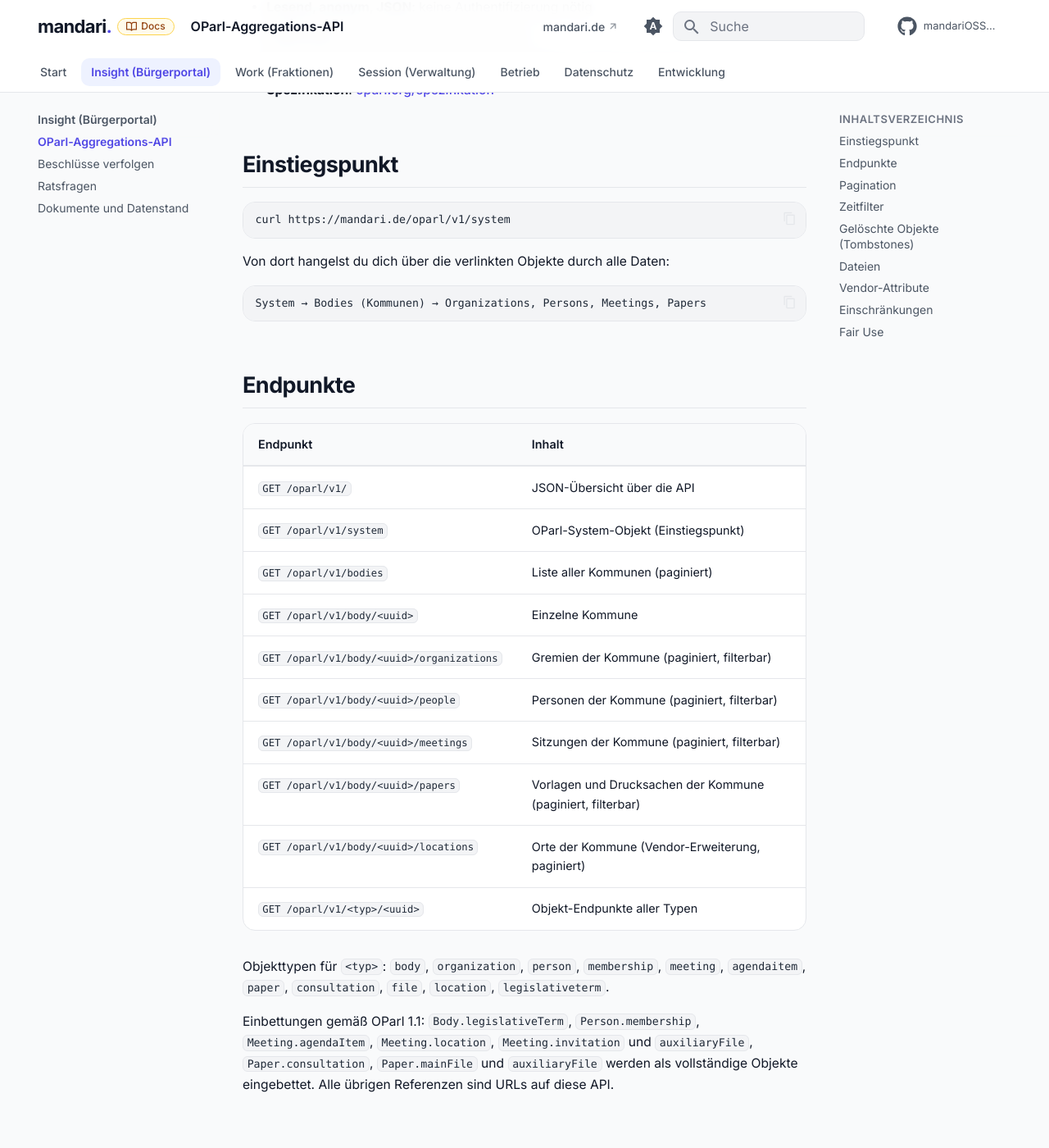
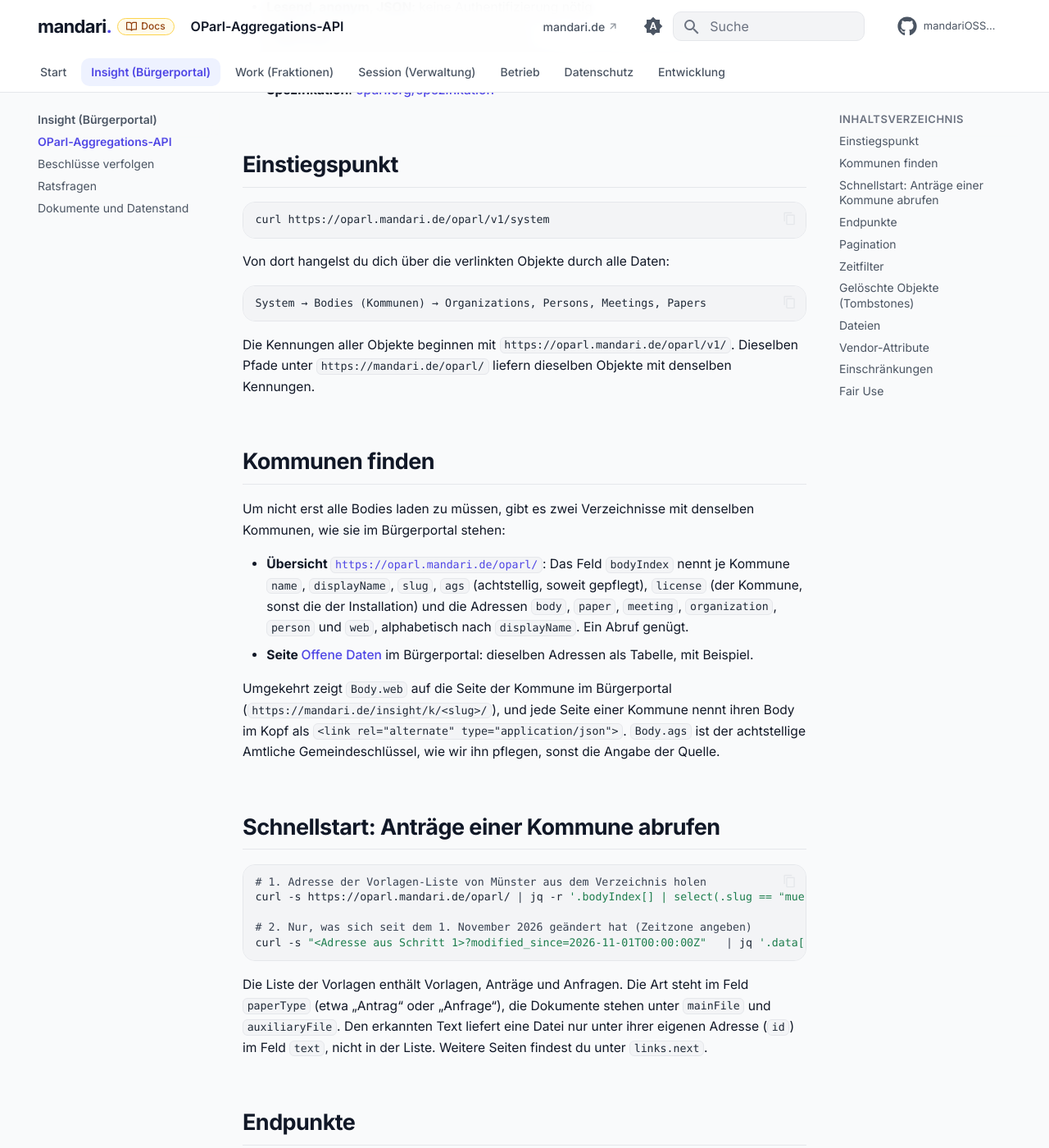
Before and after one commit to mandariOSS/docs, an MkDocs documentation site: the page built from docs/insight/oparl-api.md, in a window 1280 px wide and 1400 px high, scrolled down 351 px. Shown: the whole window at 82% size. Built offline with MkDocs 1.6.1 and Material for MkDocs 9.7.7, drawn with Linux system fonts in a browser that asks for light colours; comment, search, counter and statistics services are not loaded; some of the changed text lies outside the part shown.

Commit message:
OParl-API: Einstieg unter oparl.mandari.de, Kommunen finden, Schnellstart (mandari#1282) (#13)
* OParl-API: Einstieg unter oparl.mandari.de, Kommunen finden, Schnellstart (mandari#1282)

- Einstieg und Beispiele mit der kanonischen Adresse oparl.mandari.de
- neuer Abschnitt „Kommunen finden“: bodyIndex in /oparl/, Seite „Offene
  Daten“ im Bürgerportal, Body.web und Body.ags
- Schnellstart „Anträge einer Kommune abrufen“ mit curl und jq
- llms.txt und Änderungsseite ergänzt

* OParl-API: license und achtstelliger AGS im Verzeichnis, Text einer Datei nur an ihrer Adresse (mandari#1282)

````diff
--- a/docs/insight/oparl-api.md
+++ b/docs/insight/oparl-api.md
@@ -15,7 +15,7 @@
 ## Einstiegspunkt
 
 ```bash
-curl https://mandari.de/oparl/v1/system
+curl https://oparl.mandari.de/oparl/v1/system
 ```
 
 Von dort hangelst du dich über die verlinkten Objekte durch alle Daten:
@@ -24,11 +24,34 @@
 System → Bodies (Kommunen) → Organizations, Persons, Meetings, Papers
 ```
 
+Die Kennungen aller Objekte beginnen mit `https://oparl.mandari.de/oparl/v1/`. Dieselben Pfade unter `https://mandari.de/oparl/` liefern dieselben Objekte mit denselben Kennungen.
+
+## Kommunen finden
+
+Um nicht erst alle Bodies laden zu müssen, gibt es zwei Verzeichnisse mit denselben Kommunen, wie sie im Bürgerportal stehen:
+
+- **Übersicht [`https://oparl.mandari.de/oparl/`](https://oparl.mandari.de/oparl/)**: Das Feld `bodyIndex` nennt je Kommune `name`, `displayName`, `slug`, `ags` (achtstellig, soweit gepflegt), `license` (der Kommune, sonst die der Installation) und die Adressen `body`, `paper`, `meeting`, `organization`, `person` und `web`, alphabetisch nach `displayName`. Ein Abruf genügt.
+- **Seite [Offene Daten](https://mandari.de/insight/offene-daten/)** im Bürgerportal: dieselben Adressen als Tabelle, mit Beispiel.
+
+Umgekehrt zeigt `Body.web` auf die Seite der Kommune im Bürgerportal (`https://mandari.de/insight/k/<slug>/`), und jede Seite einer Kommune nennt ihren Body im Kopf als `<link rel="alternate" type="application/json">`. `Body.ags` ist der achtstellige Amtliche Gemeindeschlüssel, wie wir ihn pflegen, sonst die Angabe der Quelle.
+
+## Schnellstart: Anträge einer Kommune abrufen
+
+```bash
+# 1. Adresse der Vorlagen-Liste von Münster aus dem Verzeichnis holen
+curl -s https://oparl.mandari.de/oparl/ | jq -r '.bodyIndex[] | select(.slug == "muenster") | .paper'
+
+# 2. Nur, was sich seit dem 1. November 2026 geändert hat (Zeitzone angeben)
+curl -s "<Adresse aus Schritt 1>?modified_since=2026-11-01T00:00:00Z"   | jq '.data[] | {name, reference, paperType, date, web}'
+```
+
+Die Liste der Vorlagen enthält Vorlagen, Anträge und Anfragen. Die Art steht im Feld `paperType` (etwa „Antrag“ oder „Anfrage“), die Dokumente stehen unter `mainFile` und `auxiliaryFile`. Den erkannten Text liefert eine Datei nur unter ihrer eigenen Adresse (`id`) im Feld `text`, nicht in der Liste. Weitere Seiten findest du unter `links.next`.
+
 ## Endpunkte
 
 | Endpunkt | Inhalt |
 |----------|--------|
-| `GET /oparl/v1/` | JSON-Übersicht über die API |
+| `GET /oparl/v1/` | JSON-Übersicht über die API mit dem Verzeichnis der Kommunen (`bodyIndex`) |
 | `GET /oparl/v1/system` | OParl-System-Objekt (Einstiegspunkt) |
 | `GET /oparl/v1/bodies` | Liste aller Kommunen (paginiert) |
 | `GET /oparl/v1/body/<uuid>` | Einzelne Kommune |
@@ -73,10 +96,10 @@
 
 ```bash
 # Alle Sitzungen, die seit dem 1. Juni 2026 (UTC) geändert wurden
-curl "https://mandari.de/oparl/v1/body/<uuid>/meetings?modified_since=2026-06-01T00%3A00%3A00%2B00%3A00"
+curl "https://oparl.mandari.de/oparl/v1/body/<uuid>/meetings?modified_since=2026-06-01T00%3A00%3A00%2B00%3A00"
 
 # Das Z-Suffix ist ebenfalls gültig
-curl "https://mandari.de/oparl/v1/body/<uuid>/meetings?modified_since=2026-06-01T00:00:00Z"
+curl "https://oparl.mandari.de/oparl/v1/body/<uuid>/meetings?modified_since=2026-06-01T00:00:00Z"
 ```
 
 !!! warning "Zeitstempel brauchen eine Zeitzone"
@@ -92,7 +115,7 @@
 
     ```json
     {
-      "id": "https://mandari.de/oparl/v1/paper/<uuid>",
+      "id": "https://oparl.mandari.de/oparl/v1/paper/<uuid>",
       "type": "https://schema.oparl.org/1.1/Paper",
       "created": "2024-01-01T00:00:00+00:00",
       "modified": "2026-07-01T12:00:00+00:00",
--- a/docs/llms.txt
+++ b/docs/llms.txt
@@ -5,7 +5,8 @@
 Diese Dokumentation beschreibt die drei Bausteine der Plattform: das Bürgerportal Insight unter https://mandari.de/insight/, den Arbeitsbereich Work für Fraktionen und das Ratsinformationssystem Session für kommunale Verwaltungen. Dazu kommen die offenen Schnittstellen nach dem Standard OParl 1.1, der Selbstbetrieb mit Docker oder Kubernetes und der Datenschutz.
 
 - Die Anwendung läuft unter https://mandari.de, die Dokumentation unter https://docs.mandari.de.
-- Einstiegspunkt der OParl-Aggregations-API: https://mandari.de/oparl/v1/system (lesend, anonym, JSON).
+- Einstiegspunkt der OParl-Aggregations-API: https://oparl.mandari.de/oparl/v1/system (lesend, anonym, JSON).
+- Alle Kommunen mit den Adressen ihrer Vorlagen, Sitzungen, Gremien und Personen: https://oparl.mandari.de/oparl/ (Feld bodyIndex) und als Tabelle https://mandari.de/insight/offene-daten/.
 - Inhalte der Dokumentation stehen unter CC BY 4.0, der Quellcode liegt unter https://github.com/mandariOSS.
 
 ## Einstieg
````
Also changed, not shown: docs/aenderungen.md (+1 -0 lines), docs/api/probleme.md (+1 -1 lines).
